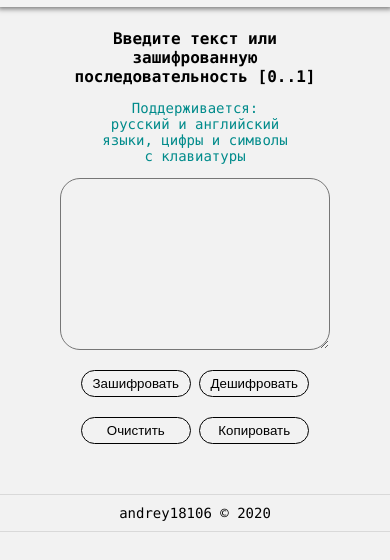
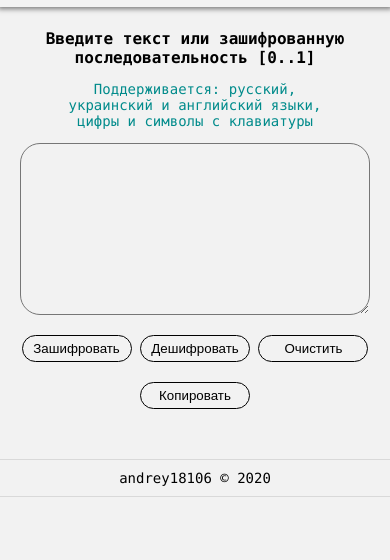
Before and after one commit to andrey18106/andrey18106.github.io, a plain HTML site: page bitencrypt_web/index.html in a window 390 px wide. Shown: the part 34-594 px from the top of the page. Drawn offline with Linux system fonts and the light colour scheme.

Commit message:
Mobile version fixes. Added favicon and meta description

```diff
--- a/bitencrypt_web/css/style.css
+++ b/bitencrypt_web/css/style.css
@@ -54,6 +54,7 @@ blockquote {
     transition: 0.3s;
     border-radius: 20px;
     padding: 10px 15px;
+    margin: 0 auto;
 }
 
 .main textarea:hover {
@@ -108,6 +109,9 @@ button.action_button:hover {
     .header h1 {
         font-size: 18px;
     }
+    .main {
+        padding: 50px 10px;
+    }
     .main h2 {
         font-size: 16px;
     }
--- a/bitencrypt_web/index.html
+++ b/bitencrypt_web/index.html
@@ -4,7 +4,9 @@
     <meta charset="UTF-8">
     <meta name="viewport" content="width=device-width, initial-scale=1.0">
     <meta http-equiv="X-UA-Compatible" content="ie=edge">
+    <meta name="description" content="Encrypt text in 0 and 1 sequence or decrypt from it">
     <title>Bit Encrypt Web</title>
+    <link rel="shortcut icon" href="favicon.ico" type="image/x-icon">
     <link rel="stylesheet" href="css/style.css">
 </head>
 <body>
@@ -18,7 +20,7 @@
     <main class="main">
         <div class="container">
             <h2>Введите текст или зашифрованную последовательность [0..1]</h2>
-            <blockquote>Поддерживается: русский и английский языки, цифры и символы с клавиатуры</blockquote>
+            <blockquote>Поддерживается: русский, украинский и английский языки, цифры и символы с клавиатуры</blockquote>
             <textarea name="user_input" id="user_input" cols="30" rows="10"></textarea>
             <button class="action_button encrypt_button">Зашифровать</button>
             <button class="action_button derypt_button">Дешифровать</button>
```
Also changed, not shown: bitencrypt_web/favicon.ico (added).
